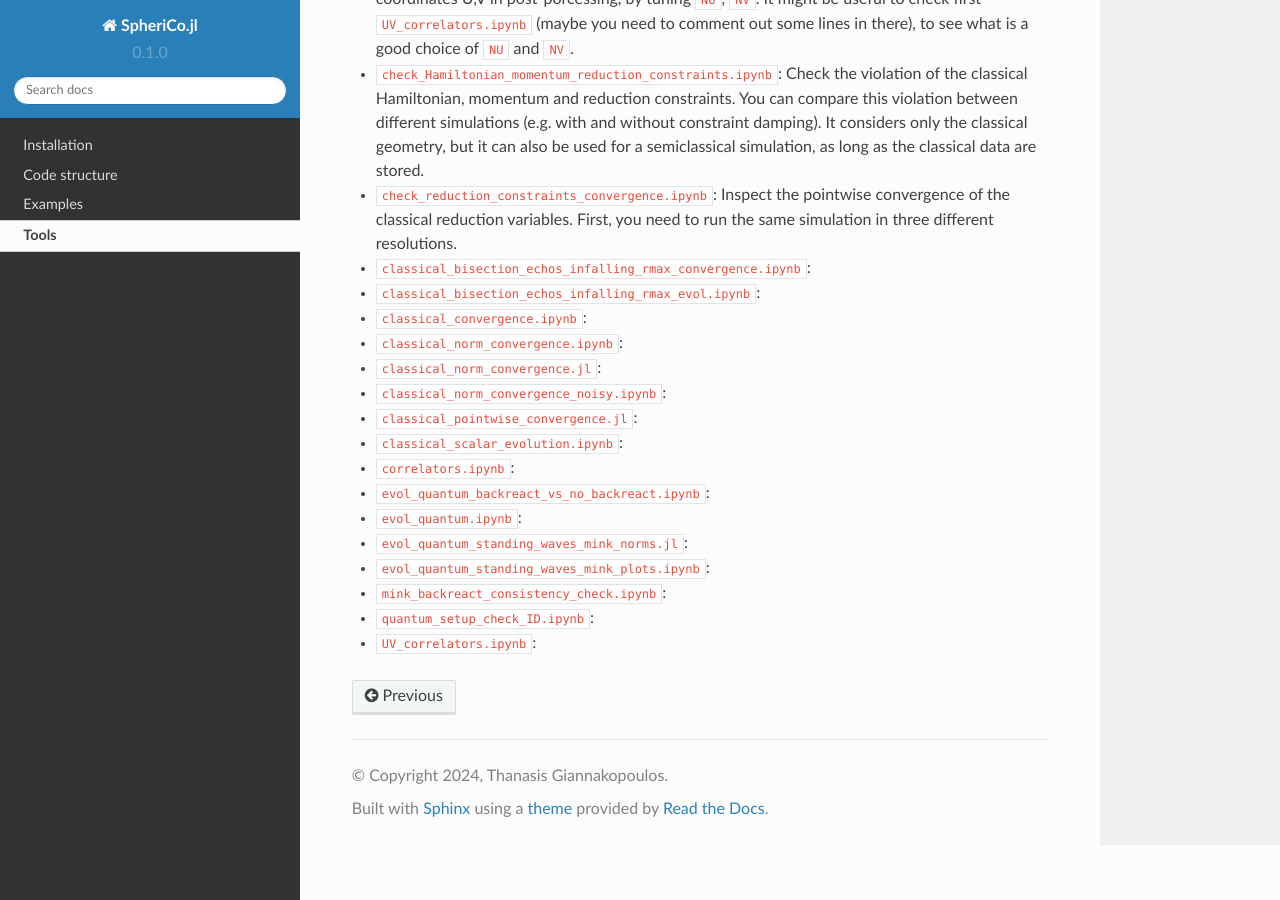
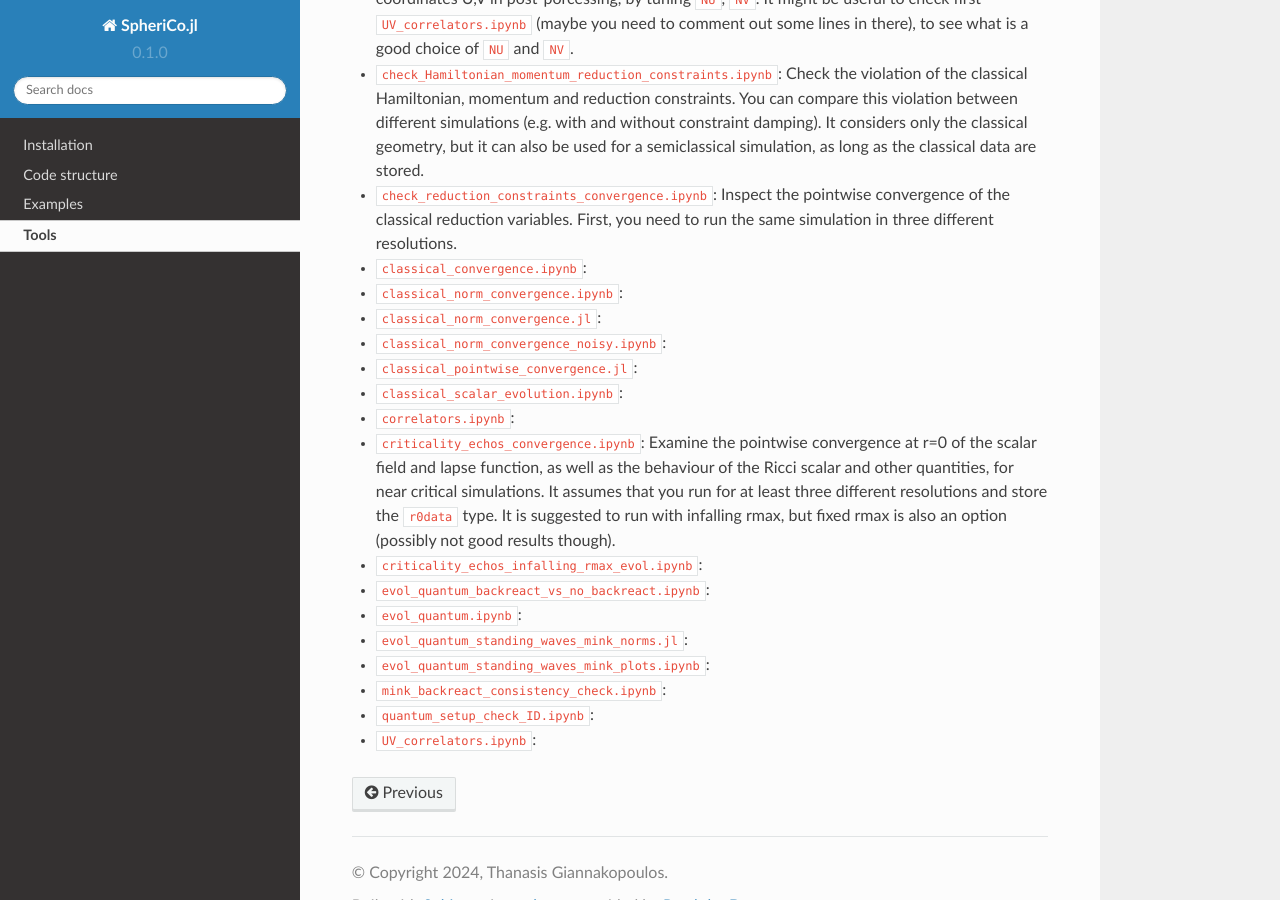
Before and after one commit to ThanasisGiannakopoulos/SpheriCo.jl, a Sphinx documentation site: the page built from docs/source/tools.rst, in a window 1280 px wide and 900 px high, scrolled down 658 px. Built offline with Sphinx 7.4.7 and the Read the Docs theme 2.0.0, drawn with Linux system fonts in a browser that asks for light colours.

Commit message:
docs/tools: criticality_echos_convergence.ipynb done (renaming as well)
Signed-off-by: thanasis@Dobby <giannakopoulos.th@gmail.com>

```diff
--- a/docs/source/tools.rst
+++ b/docs/source/tools.rst
@@ -49,10 +49,6 @@ how it interacts with other tools:
   pointwise convergence of the classical reduction variables. First,
   you need to run the same simulation in three different resolutions.
 
-- ``classical_bisection_echos_infalling_rmax_convergence.ipynb``:
-
-- ``classical_bisection_echos_infalling_rmax_evol.ipynb``:
-
 - ``classical_convergence.ipynb``:
 
 - ``classical_norm_convergence.ipynb``:
@@ -67,6 +63,16 @@ how it interacts with other tools:
 
 - ``correlators.ipynb``:
 
+- ``criticality_echos_convergence.ipynb``: Examine the pointwise
+  convergence at r=0 of the scalar field and lapse function, as well
+  as the behaviour of the Ricci scalar and other quantities, for near
+  critical simulations. It assumes that you run for at least three
+  different resolutions and store the ``r0data`` type. It is suggested
+  to run with infalling rmax, but fixed rmax is also an option
+  (possibly not good results though).
+
+- ``criticality_echos_infalling_rmax_evol.ipynb``:
+
 - ``evol_quantum_backreact_vs_no_backreact.ipynb``:
 
 - ``evol_quantum.ipynb``:
```
Also changed, not shown: 2 other files.
